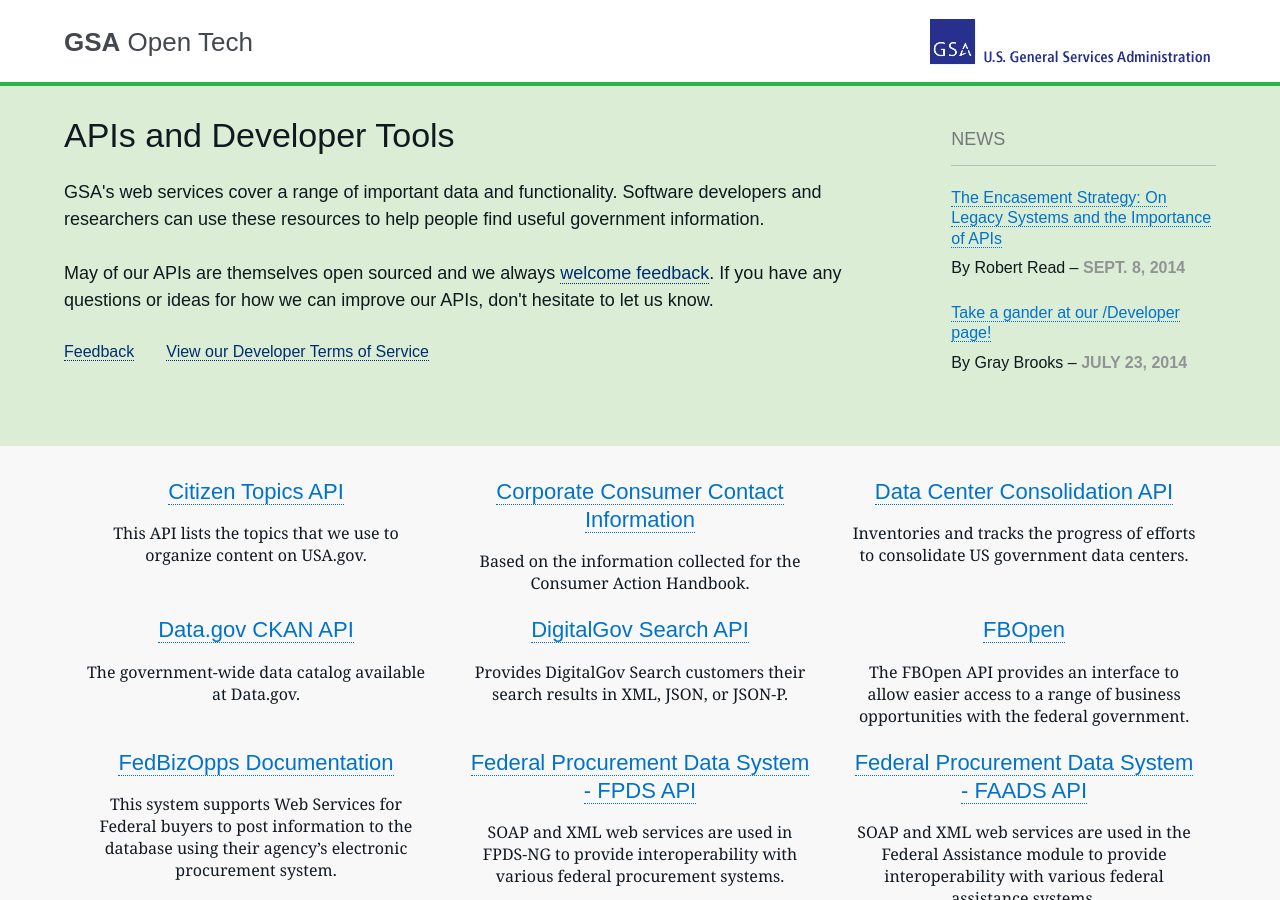
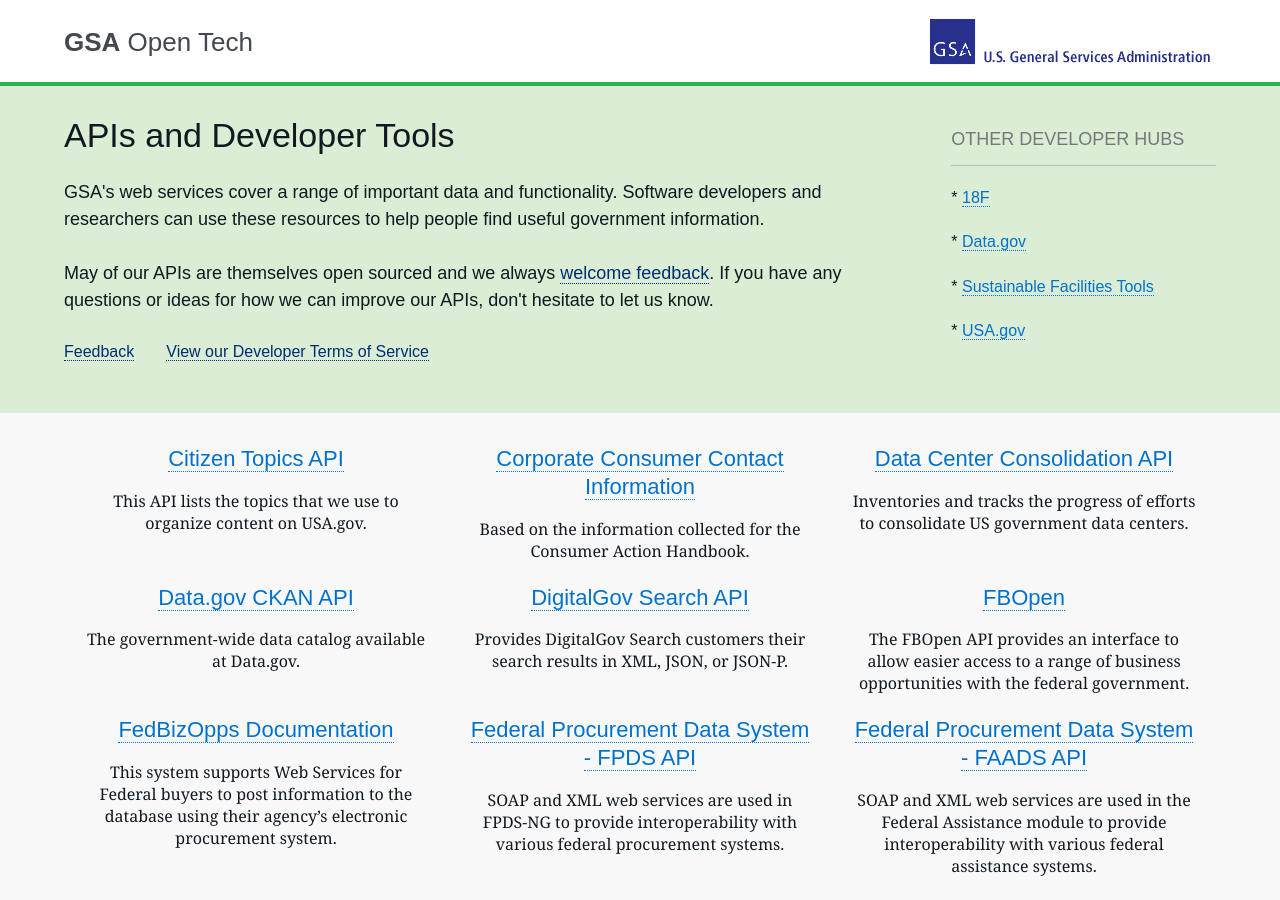
Before and after one commit to GSA/open.gsa.gov, a Jekyll site: the page built from developer/index.html, in a window 1280 px wide and 900 px high. Built offline with Jekyll 4.4.1, drawn with Linux system fonts in a browser that asks for light colours; nearby versions of some CDN libraries; some web fonts are replaced.

Commit message:
adding other hub links

```diff
--- a/developer/index.html
+++ b/developer/index.html
@@ -28,33 +28,29 @@
                     </section>
 
                     <section class="sidebar off-the-press">
-                        <h2 class="sidebar_head">News</h2>
+                        <h2 class="sidebar_head">Other Developer Hubs</h2>
                         <ul class="sidebar_list nav-list">
                             <li class="sidebar_list_item">
-                                <h3 class="sidebar_list_item_head"><a href="https://18f.gsa.gov/2014/09/08/the-encasement-strategy-on-legacy-systems-and-the/">The Encasement Strategy: On Legacy Systems and the Importance of APIs</a>
+                                <h3 class="sidebar_list_item_head">* <a href="https://18f.gsa.gov/developers/">18F</a>
                                 </h3>
-
-                                <div class="sidebar_list_item_meta entry_meta">
-                                    By <span class="author">Robert Read</span> &ndash;
-
-                                    <time>
-                                        Sept. 8, 2014
-                                    </time>
-                                </div>
                             </li>
                         </ul>
                         <ul class="sidebar_list nav-list">
                             <li class="sidebar_list_item">
-                                <h3 class="sidebar_list_item_head"><a href="https://18f.gsa.gov/2014/07/23/take-a-gander-at-our-developer-page/">Take a gander at our /Developer page!</a>
+                                <h3 class="sidebar_list_item_head">* <a href="http://www.data.gov/developers/">Data.gov</a>
                                 </h3>
-
-                                <div class="sidebar_list_item_meta entry_meta">
-                                    By <span class="author">Gray Brooks</span> &ndash;
-
-                                    <time>
-                                        July 23, 2014
-                                    </time>
-                                </div>
+                            </li>
+                        </ul>
+                        <ul class="sidebar_list nav-list">
+                            <li class="sidebar_list_item">
+                                <h3 class="sidebar_list_item_head">* <a href="http://sftool.gov/developers">Sustainable Facilities Tools</a>
+                                </h3>
+                            </li>
+                        </ul>
+                        <ul class="sidebar_list nav-list">
+                            <li class="sidebar_list_item">
+                                <h3 class="sidebar_list_item_head">* <a href="http://www.usa.gov/developer">USA.gov</a>
+                                </h3>
                             </li>
                         </ul>
                     </section>
```
